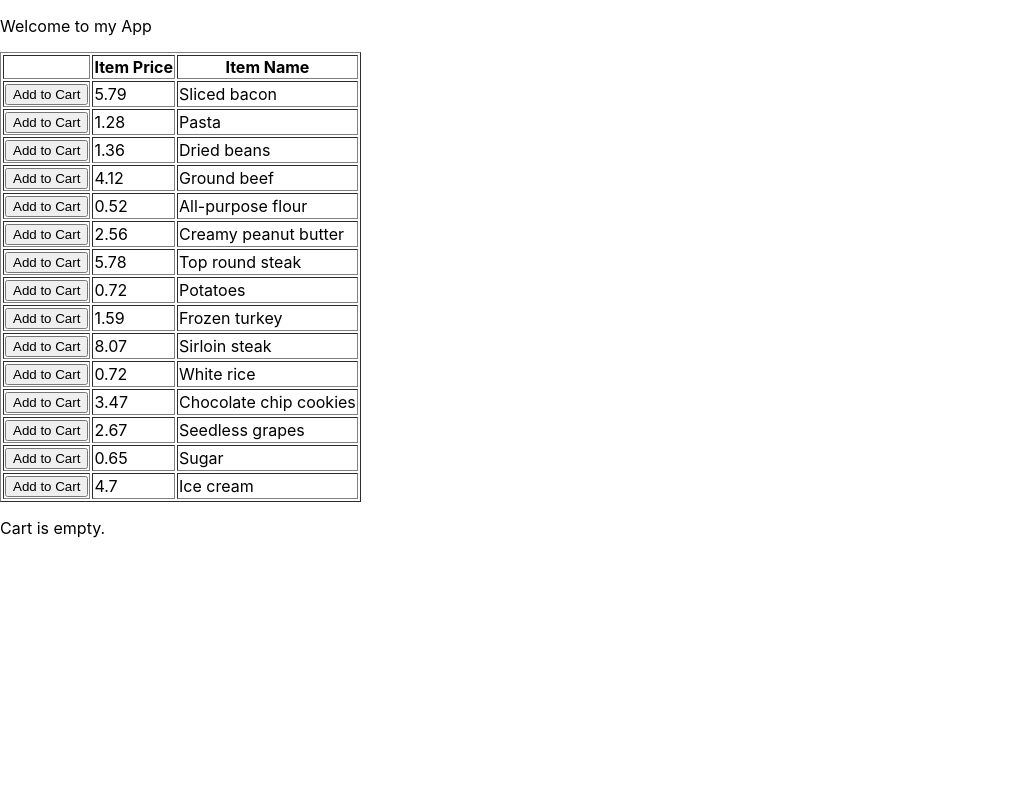
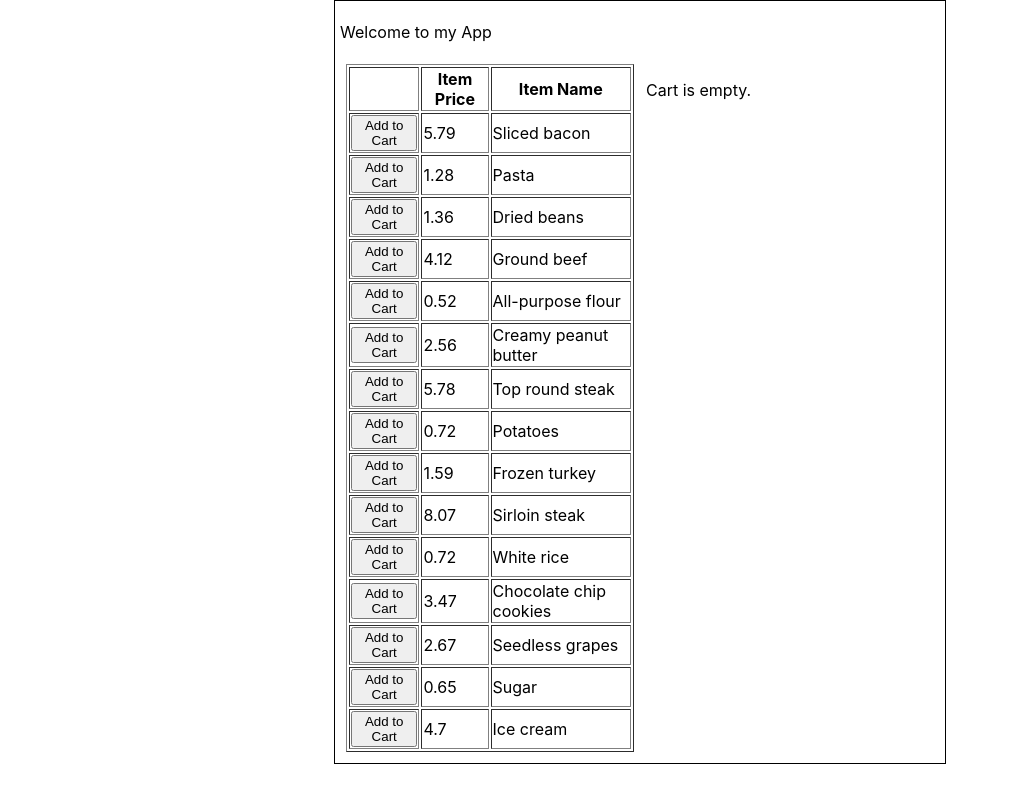
Before and after one commit to praz99/react_grocery-cart, a React (Create React App) app: page / in a window 1280 px wide. Shown: the whole page, without its empty margins (0-1009 px from the left). Built offline with nearby package versions, Linux system fonts and the light colour scheme.

Commit message:
add styling

```diff
--- a/src/components/App.js
+++ b/src/components/App.js
@@ -14,8 +14,10 @@ export default class App extends React.Component {
     return (
       <div id="app-container">
         <p>Welcome to my App</p>
-        <GroceryItems />
-        <GroceryCart items={this.state.cart} />
+        <div id="grocery-container">
+          <GroceryItems />
+          <GroceryCart items={this.state.cart} />
+        </div>
       </div>
     )
   }
--- a/src/index.css
+++ b/src/index.css
@@ -11,3 +11,22 @@ code {
   font-family: source-code-pro, Menlo, Monaco, Consolas, 'Courier New',
     monospace;
 }
+
+#app-container {
+  width: 600px;
+  background-color: white;
+  border: solid black 1px;
+  margin: auto;
+  padding: 5px;
+}
+
+#grocery-container {
+  display: flex;
+  justify-content: center;
+}
+
+#grocery-items,
+#grocery-cart {
+  width: 48%;
+  margin: 1%;
+}
```
Also changed, not shown: 1 other file (tests, documents, lock files or other folders).
